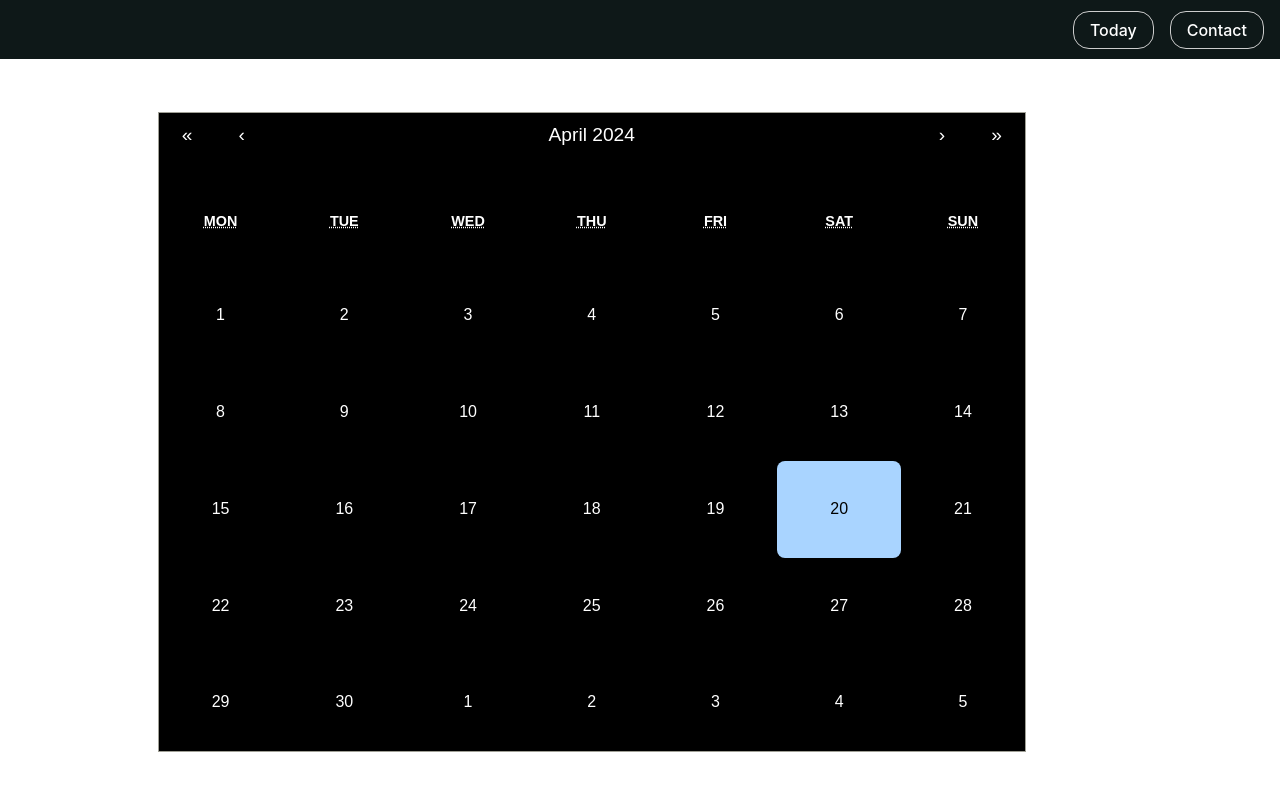
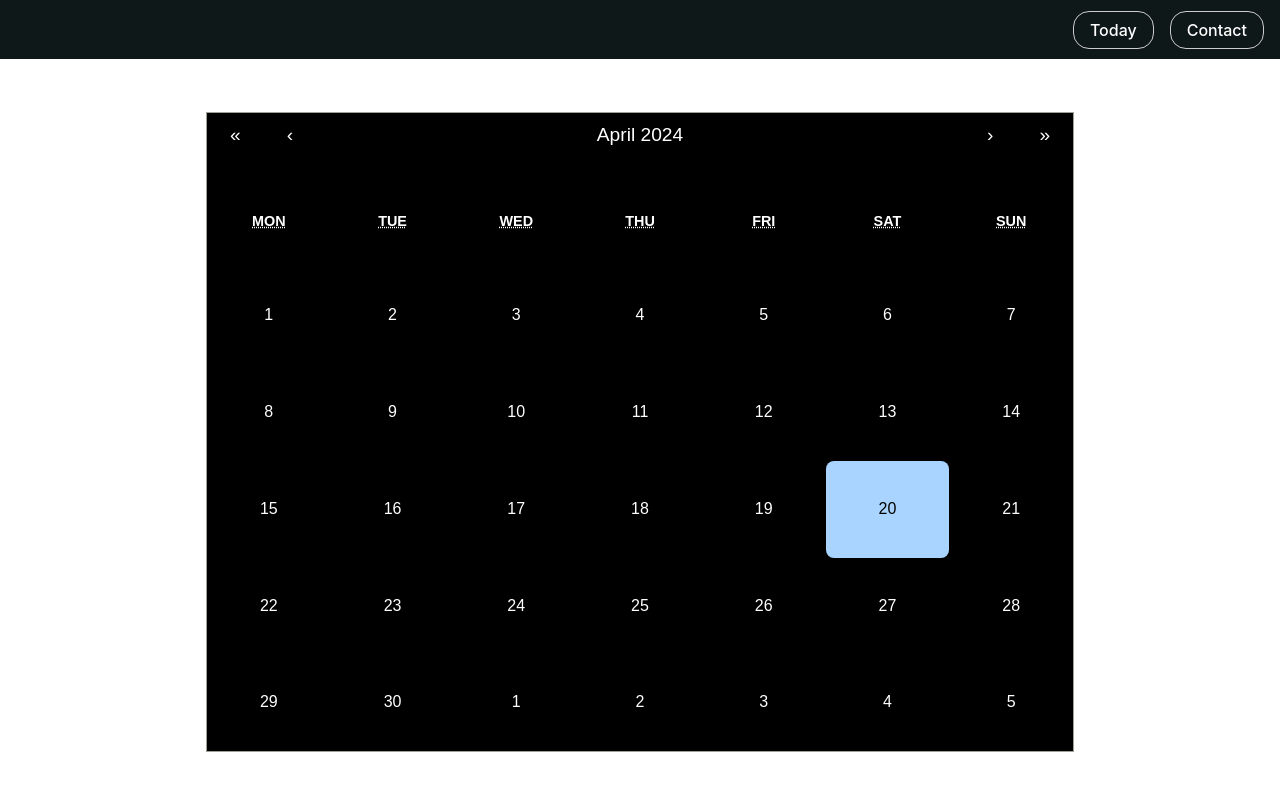
Before and after one commit to anytko/task_management_app, a React (Vite) app: page / in a window 1280 px wide. Shown: the top 790 px of the page. Built offline with nearby package versions, Linux system fonts and the light colour scheme.

Commit message:
Added additional styling to calendar component

```diff
--- a/src/App.css
+++ b/src/App.css
@@ -17,9 +17,9 @@
 
 .calendar-container{
   display: flex;
-  justify-content: center; /* Center horizontally */
   align-items: center;
   justify-content: space-between;
   gap: 5%;
   margin-top: 4rem;
+  justify-content: center; /* Center horizontally */
 }
```
